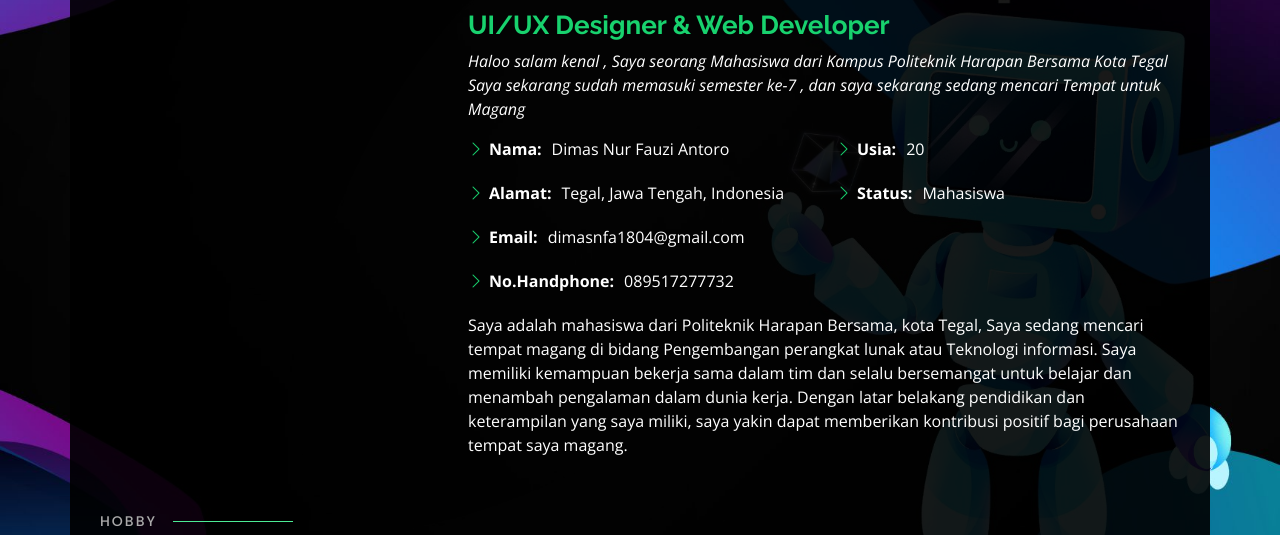
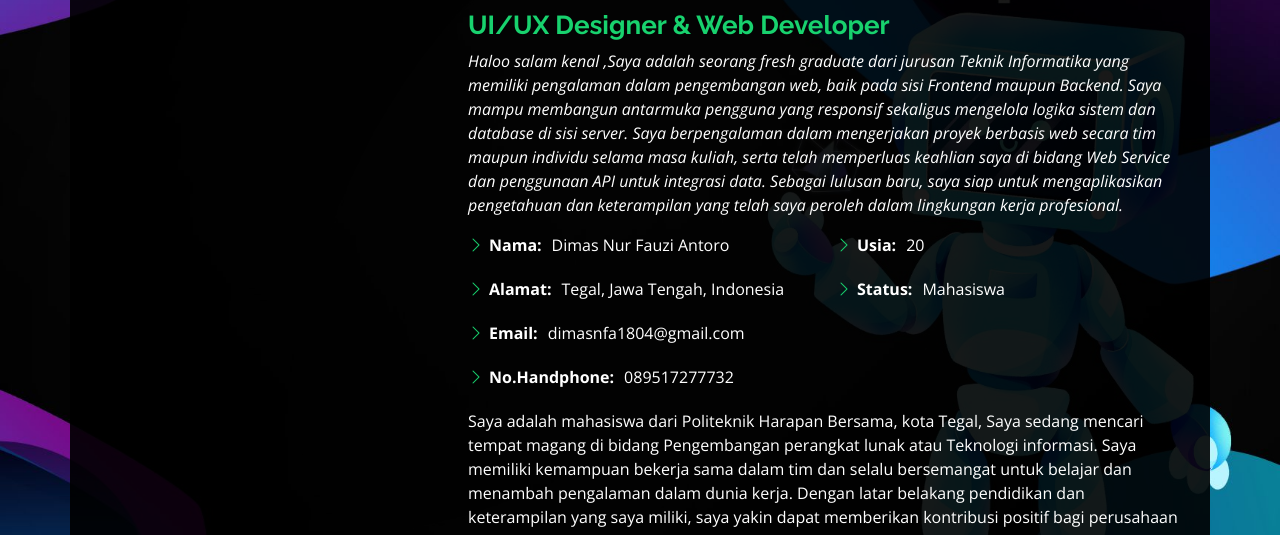
Before and after one commit to dimasnfa/dimasnfa-Portofolio, a plain HTML site: page index.html in a window 1280 px wide. Both pictures are taken after a click on the link "About". Shown: the part 203-738 px from the top of the page. Drawn offline with nearby package versions, Linux system fonts and the light colour scheme.

Commit message:
Update index.html

```diff
--- a/index.html
+++ b/index.html
@@ -78,9 +78,11 @@
         <div class="col-lg-8 pt-4 pt-lg-0 content" data-aos="fade-left">
           <h3>UI/UX Designer &amp; Web Developer</h3>
           <p class="fst-italic">
-            Haloo salam kenal ,
-            Saya seorang Mahasiswa dari Kampus Politeknik Harapan Bersama Kota Tegal
-            Saya sekarang sudah memasuki semester ke-7 , dan saya sekarang sedang mencari Tempat untuk Magang
+            Haloo salam kenal ,Saya adalah seorang fresh graduate dari jurusan Teknik Informatika yang memiliki pengalaman dalam pengembangan web,
+            baik pada sisi Frontend maupun Backend. Saya mampu membangun antarmuka pengguna yang responsif sekaligus mengelola logika sistem dan database di sisi server.
+            Saya berpengalaman dalam mengerjakan proyek berbasis web secara tim maupun individu selama masa kuliah,
+            serta telah memperluas keahlian saya di bidang Web Service dan penggunaan API untuk integrasi data. Sebagai lulusan baru, saya siap untuk mengaplikasikan
+            pengetahuan dan keterampilan yang telah saya peroleh dalam lingkungan kerja profesional.
           </p>
           <div class="row">
             <div class="col-lg-6">
```
